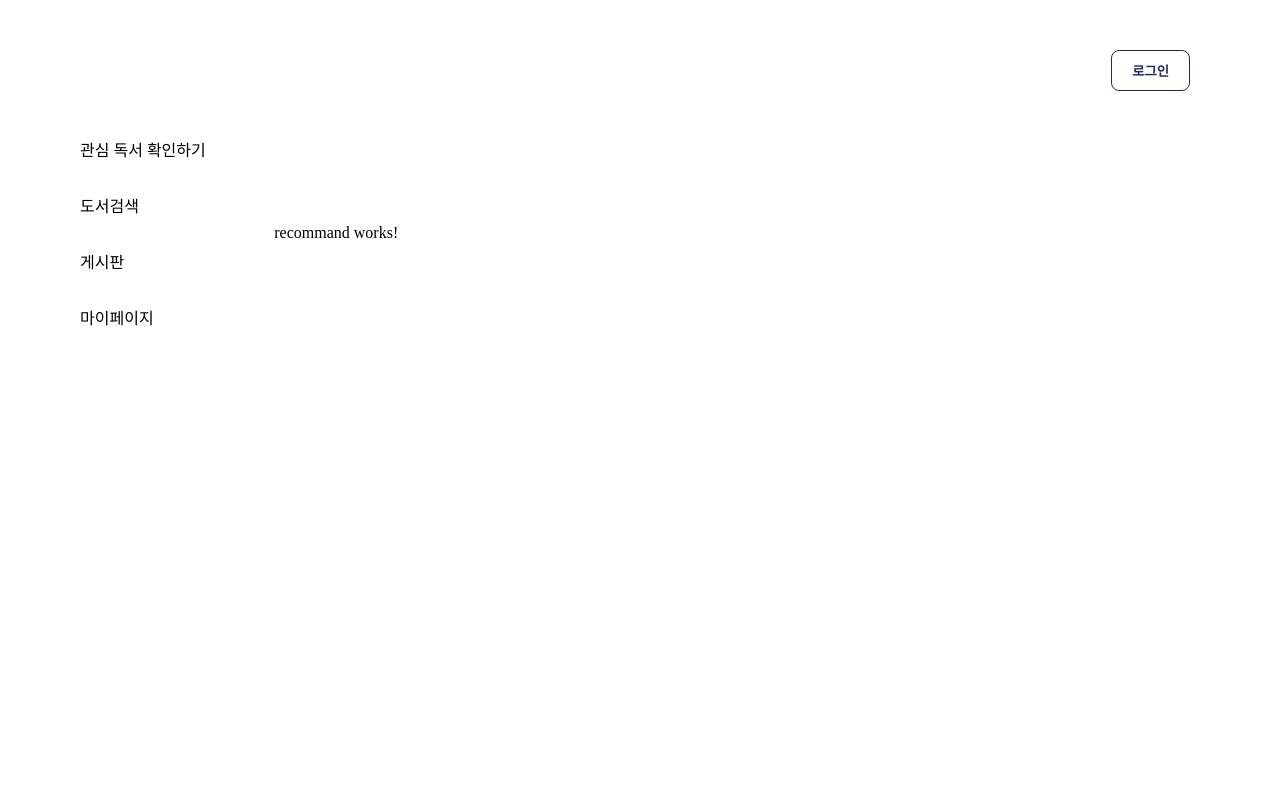
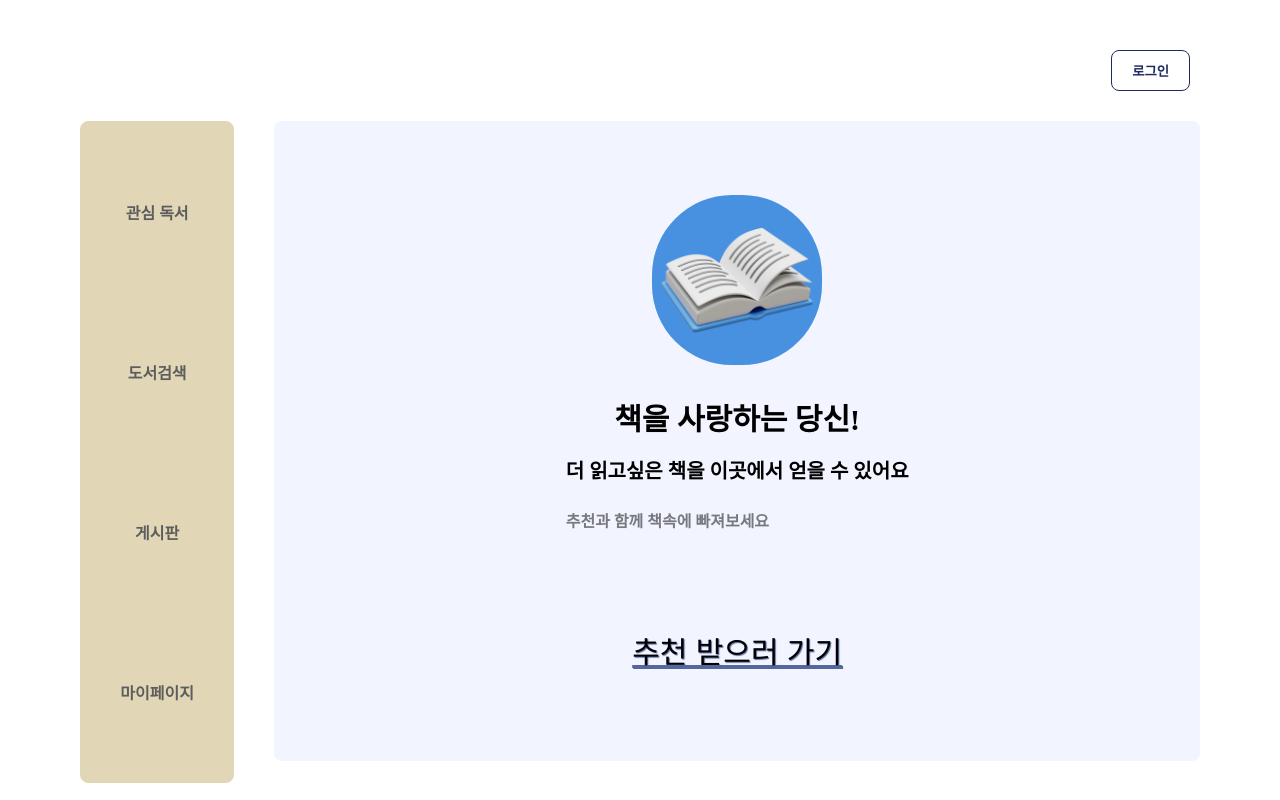
Before and after one commit to heeheeee1/spring_pjt, an Angular app in the folder book-recommand-system/: page / in a window 1280 px wide. Built offline with nearby package versions, Linux system fonts and the light colour scheme.

Commit message:
fix: main-page ui/ux

```diff
--- a/book-recommand-system/src/index.html
+++ b/book-recommand-system/src/index.html
@@ -6,21 +6,6 @@
   <base href="/">
   <meta name="viewport" content="width=device-width, initial-scale=1">
   <link rel="icon" type="image/x-icon" href="favicon.ico">
-  <style>
-   html, body {
-    margin: 0;
-    padding: 0;
-    width: 100%;
-    height: 100%;
-    overflow-x: auto;
-    overflow-y: auto;
-    }
-
-    body {
-        min-height: 100vh;
-        overflow-y: auto;
-    }
-  </style>
 </head>
 <body>
   <app-root></app-root>
--- a/book-recommand-system/src/pages/main/components/main-page/main-page.component.scss
+++ b/book-recommand-system/src/pages/main/components/main-page/main-page.component.scss
@@ -1,4 +1,10 @@
+:host {
+  height: 100%;
+  display: block;
+}
+
 .container {
+  height: 100%;
   margin: 40px 80px;
 
   .header {
@@ -30,14 +36,17 @@
     display: flex;
     justify-content: space-between;
     align-items: center;
+    height: 80%;
 
     app-nav-bar {
       margin-right: 40px;
       flex: 1;
+      height: 100%;
     }
 
     app-recommand {
       flex: 6;
+      height: 100%;
     }
   }
 
--- a/book-recommand-system/src/pages/main/components/nav-bar/nav-bar.component.html
+++ b/book-recommand-system/src/pages/main/components/nav-bar/nav-bar.component.html
@@ -1,17 +1,17 @@
 <div class="container">
   <div class="select-box">
-    <p class="like-book">관심 독서 확인하기</p>
+    <p class="like-book category-select">관심 독서</p>
   </div>
 
   <div class="select-box">
-    <p class="search-book">도서검색</p>
+    <p class="search-book category-select">도서검색</p>
   </div>
 
   <div class="select-box">
-    <p class="community">게시판</p>
+    <p class="community category-select">게시판</p>
   </div>
 
   <div class="select-box">
-    <p class="my-page">마이페이지</p>
+    <p class="my-page category-select">마이페이지</p>
   </div>
 </div>
--- a/book-recommand-system/src/pages/main/components/nav-bar/nav-bar.component.scss
+++ b/book-recommand-system/src/pages/main/components/nav-bar/nav-bar.component.scss
@@ -1,7 +1,19 @@
 .container {
   display: flex;
   flex-direction: column;
+  justify-content: space-around;
+  height: 100%;
+  align-items: center;
+  border: 1px solid #e1d7b7;
+  border-radius: 8px;
+  padding: 10px;
+  background-color: #e1d7b7;
+
   .select-box {
+    &:hover {
+      border-bottom: 3px solid #1e2a5e;
+      font-size: 17px;
+    }
 
     .like-book {
 
@@ -18,5 +30,11 @@
     .my-page {
 
     }
+
+    .category-select {
+      font-weight: bold;
+      color: #5d5d5d;
+      margin-bottom: 1px;
+    }
   }
 }
--- a/book-recommand-system/src/pages/main/components/recommand/recommand.component.html
+++ b/book-recommand-system/src/pages/main/components/recommand/recommand.component.html
@@ -1 +1,17 @@
-<p>recommand works!</p>
+<div class="container">
+  <div class="header">
+    <div class="book-icon-box">
+      <img src="../../../../assets/images/book.jpg" alt="">
+    </div>
+
+    <h3 class="emphasize-content">책을 사랑하는 당신!</h3>
+    <p class="normal-content">더 읽고싶은 책을 이곳에서 얻을 수 있어요</p>
+    <p class="small-content">추천과 함께 책속에 빠져보세요</p>
+  </div>
+
+  <div class="recommand-button-box">
+    <button class="recommand-button">
+      <p class="recommand-content">추천 받으러 가기</p>
+    </button>
+  </div>
+</div>
--- a/book-recommand-system/src/pages/main/components/recommand/recommand.component.scss
+++ b/book-recommand-system/src/pages/main/components/recommand/recommand.component.scss
@@ -0,0 +1,69 @@
+.container {
+  display: flex;
+  flex-direction: column;
+  justify-content: space-evenly;
+  align-items: center;
+  background-color: #f2f5ff;
+  border-radius: 8px;
+  height: 100%;
+
+  .header {
+    display: flex;
+    flex-direction: column;
+    align-items: flex-start;
+
+    .book-icon-box {
+      width: 170px;
+      height: 170px;
+      align-self: center;
+      margin-bottom: 30px;
+
+      img {
+        width: inherit;
+        height: inherit;
+        border-radius: 80px;
+      }
+    }
+
+    .emphasize-content {
+      font-size: 30px;
+      margin: 0;
+      align-self: center;
+    }
+
+    .normal-content {
+      font-size: 20px;
+      margin: 16px 0;
+      font-weight: bold;
+    }
+
+    .small-content {
+      font-size: 16px;
+      margin: 8px 0;
+      font-weight: bold;
+      opacity: 0.5;
+    }
+  }
+
+  .recommand-button-box {
+
+    .recommand-button {
+      padding: 15px;
+      border: none;
+      background-color: #f2f5ff;
+      font-size: 30px;
+      font-weight: 500;
+      cursor: pointer;
+
+
+      .recommand-content {
+        text-shadow: 1px 1px 1px #55679c;
+        text-decoration: underline #55679c;
+
+        &:hover {
+          text-shadow: 2px 2px 2px #55679c;
+        }
+      }
+    }
+  }
+}
--- a/book-recommand-system/src/styles.scss
+++ b/book-recommand-system/src/styles.scss
@@ -1 +1,28 @@
-/* You can add global styles to this file, and also import other style files */
+html {
+  margin: 0;
+  padding: 0;
+  width: 100%;
+  height: 100%;
+  overflow-x: auto;
+  overflow-y: auto;
+
+  body {
+    margin: 0;
+    padding: 0;
+    width: 100%;
+    height: 100%;
+    overflow-x: auto;
+    overflow-y: auto;
+    min-height: 100vh;
+    overflow-y: auto;
+  }
+
+  app-root {
+    display: block;
+    height: 100%;
+  }
+
+  p {
+    margin: 0;
+  }
+}
```
Also changed, not shown: book-recommand-system/src/assets/images/book.jpg (added).
